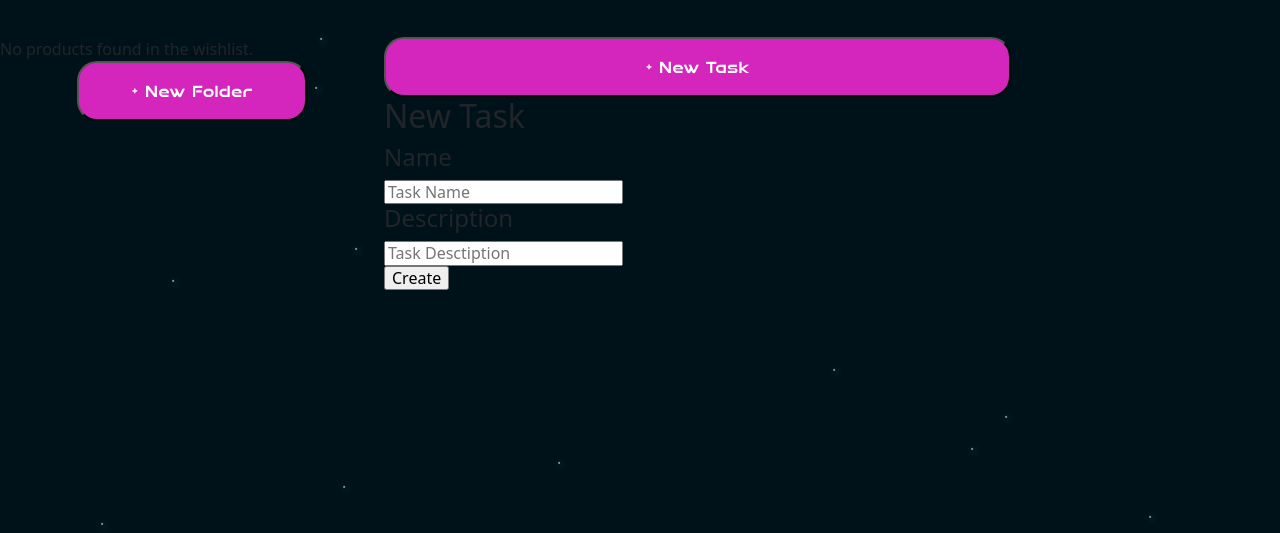
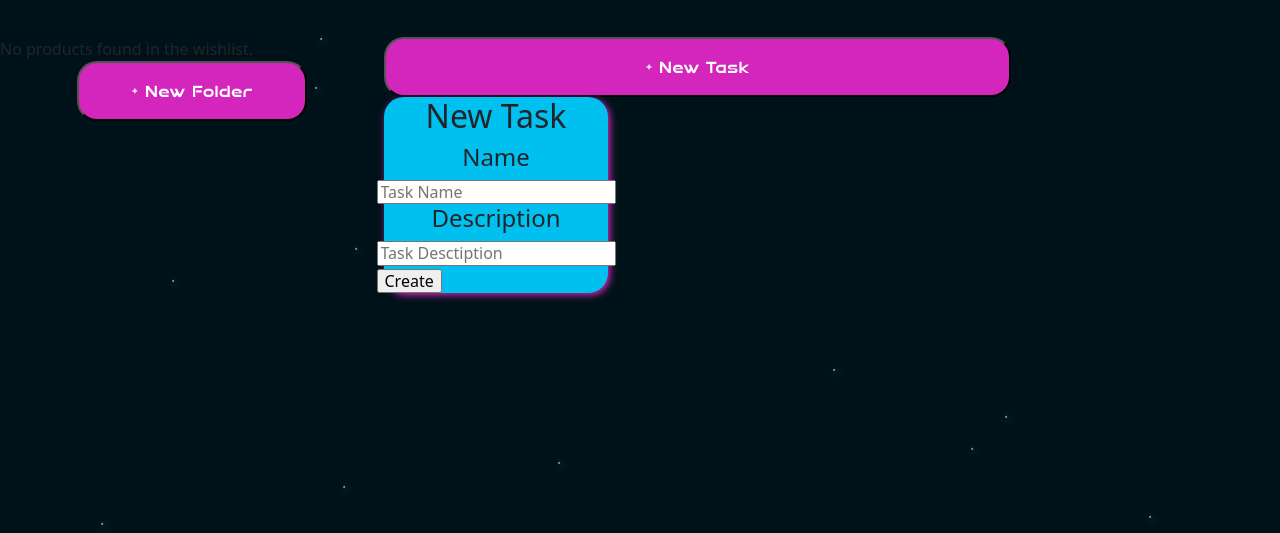
Before and after one commit to Charlie-River/planetPlanner, a PHP site: page /newpage.php in a window 1280 px wide. Shown: the part 106-639 px from the top of the page. Run offline with PHP 8.4, Linux system fonts and the light colour scheme; a user stored in the database is signed in; data comes from the database, SQL or seed files in the repository.

Commit message:
Update newpagestylesheet.css
Updated css script

```diff
--- a/toDo website/styles/newpagestylesheet.css
+++ b/toDo website/styles/newpagestylesheet.css
@@ -96,12 +96,26 @@ p{color:white;}
 .split-row {
     display: flex;
     flex-direction: row;
+    justify-content: space-between;
 }
+
+.split-section input {margin-top:3px;}
 
 input[type="checkbox"] {
   width: 20px;
   height: 30px;
   transform: scale(1.5);
+}
+
+.task-form-container {
+  display: flex;
+  width:25%;
+  background-color: var(--blue);
+  border:none;
+  text-align: center;
+  border-radius: 20px;
+  box-shadow: 2px 2px 7px var(--purple);
+  justify-content: center;
 }
 
 @media screen and (max-width:790px) {
```
